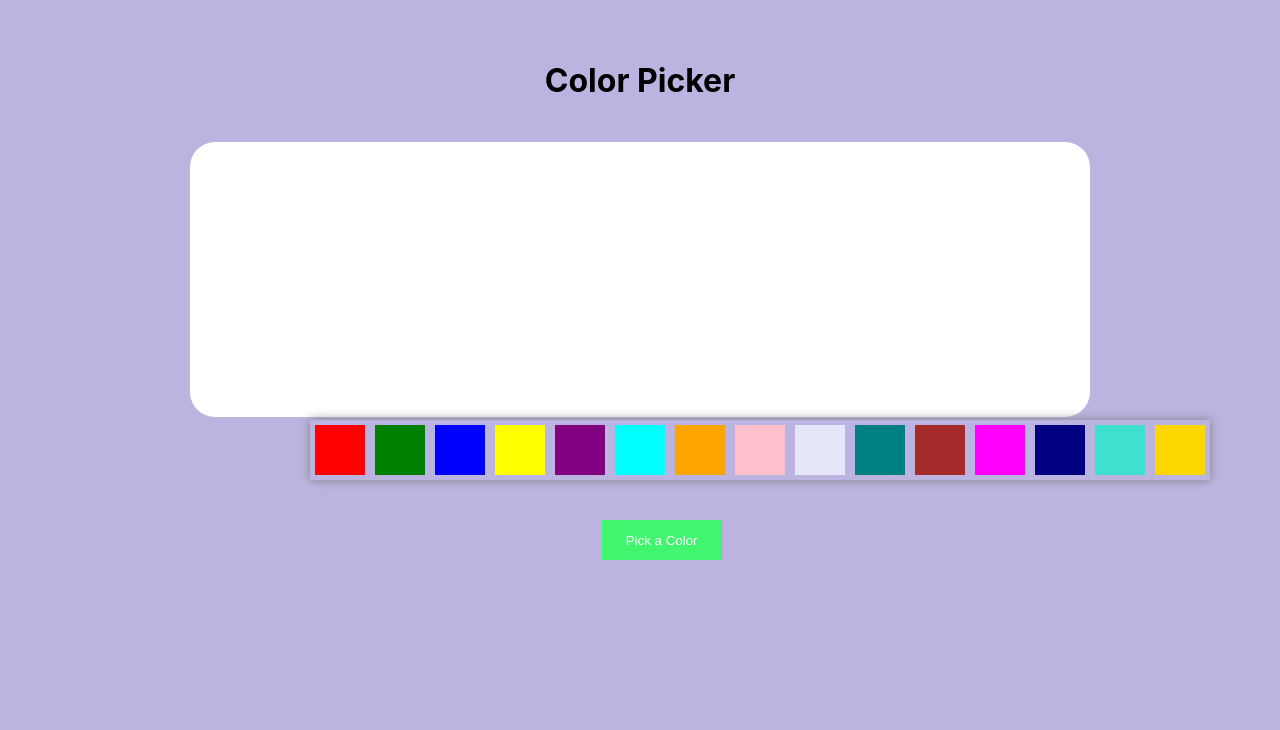
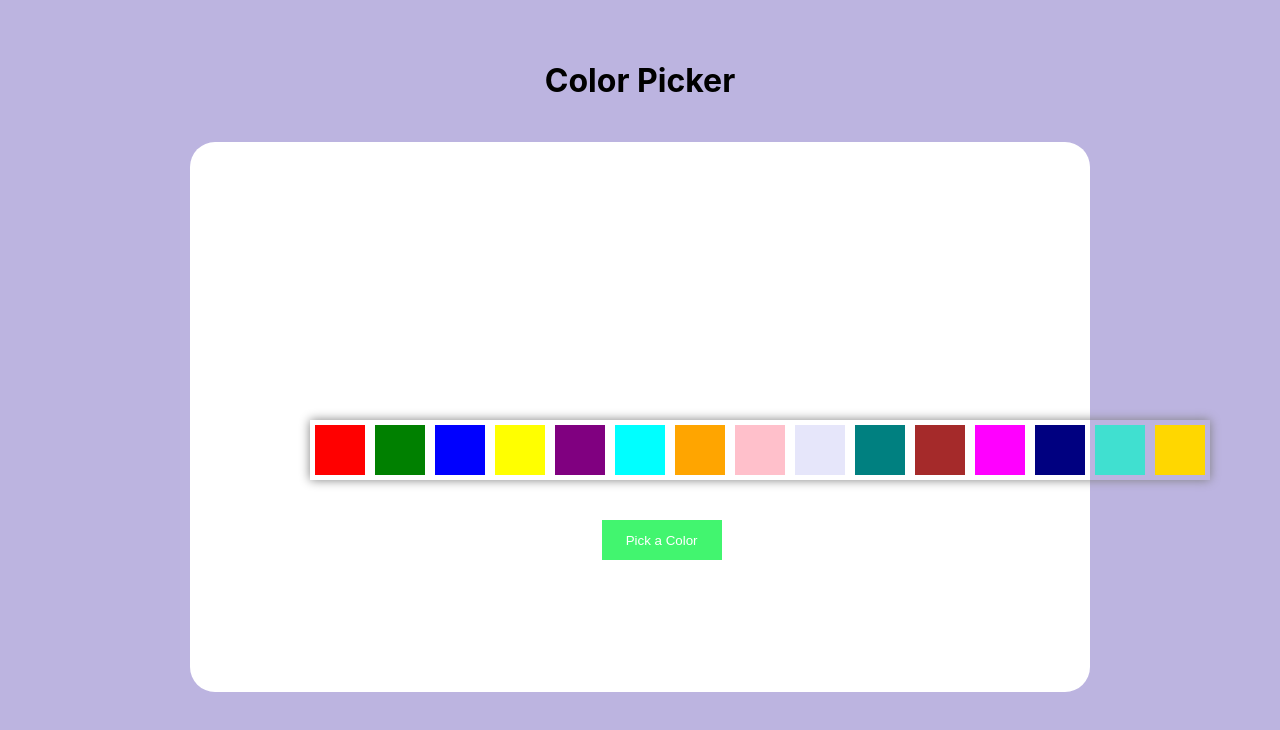
Before and after one commit to ketki-kelkar/ColorPicker, a React (Create React App) app: page / in a window 1280 px wide. Shown: the top 730 px of the page. Built offline with nearby package versions, Linux system fonts and the light colour scheme.

Commit message:
Update ColorPicker.js

```diff
--- a/src/ColorPicker.js
+++ b/src/ColorPicker.js
@@ -25,7 +25,7 @@ const ColorPicker = () => {
 
   const colorBlockStyle = {
     width: '900px',
-    height: '275px',
+    height: '550px',
     margin: 'auto',
     backgroundColor: selectedColor || '#ffffff',
     borderRadius: '25px',
```
